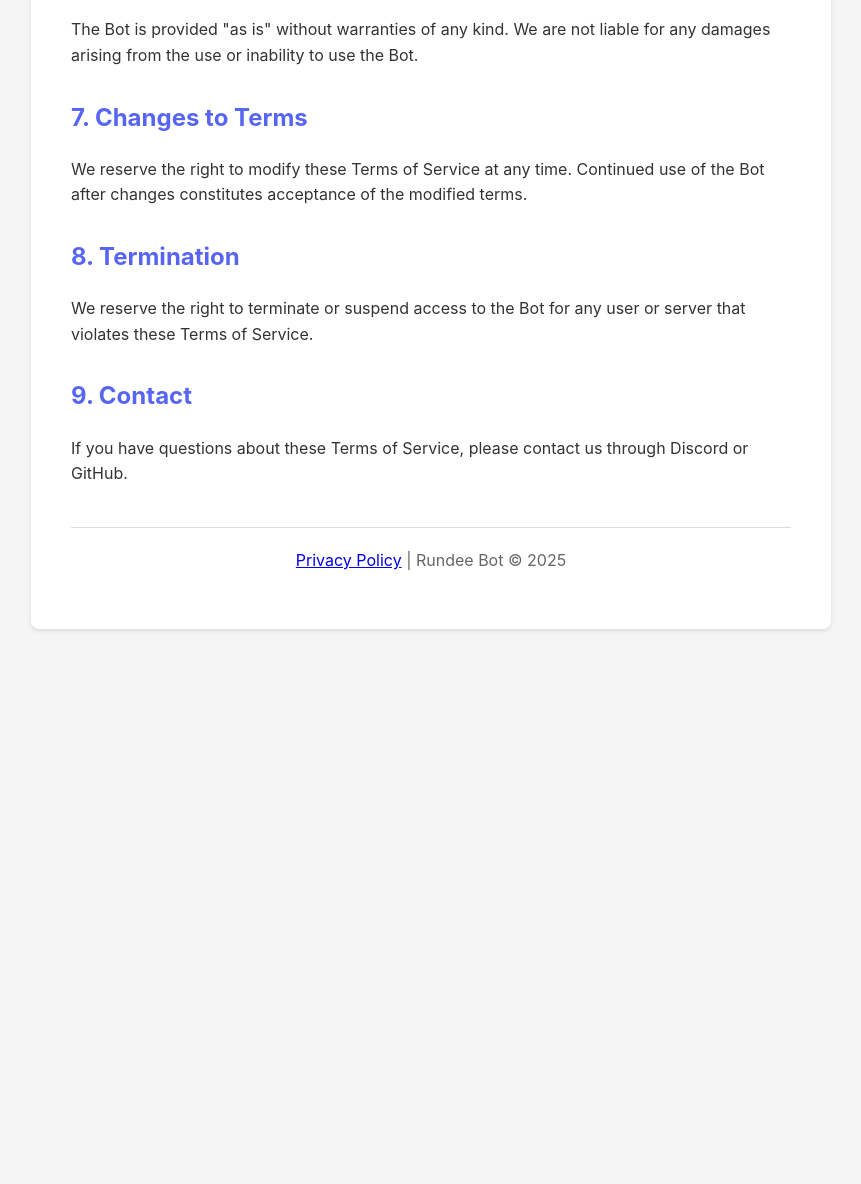
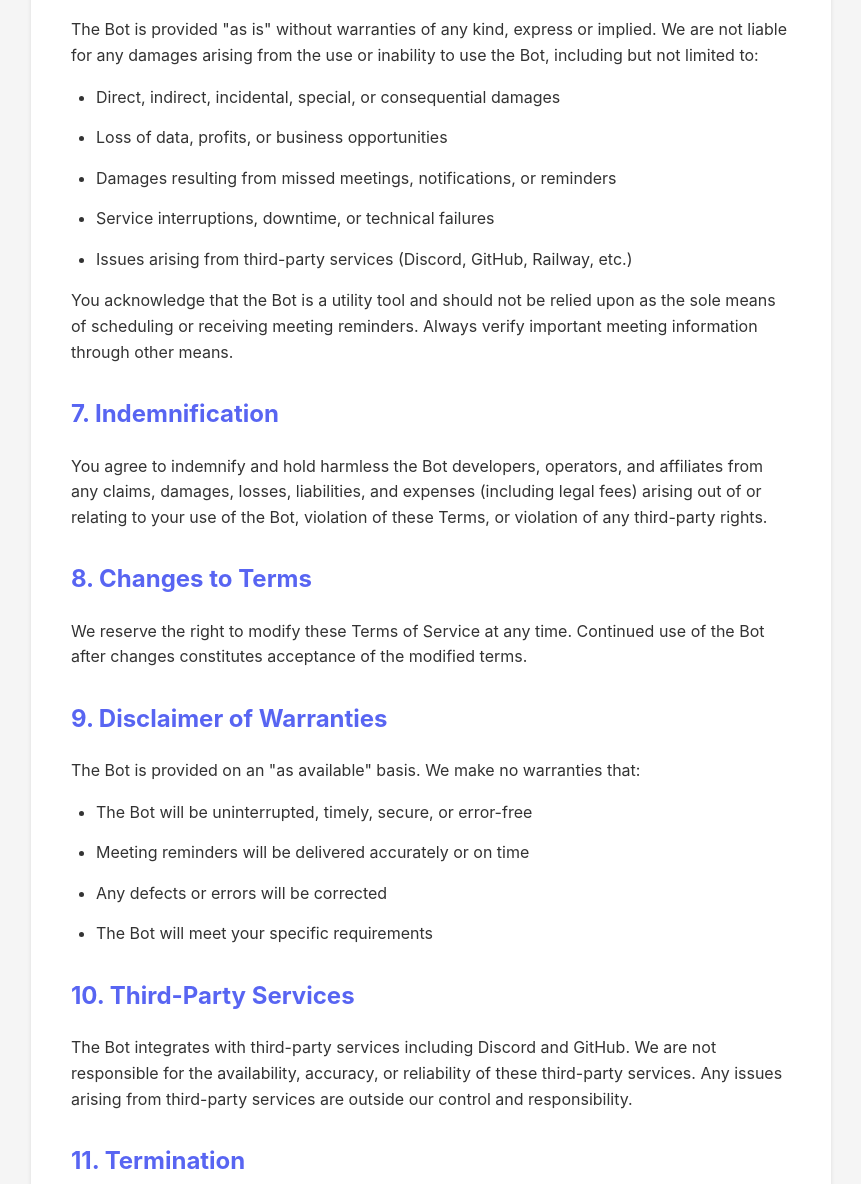
Before and after one commit to Rundee-Official/Rundee_RundeeBot, a website: page public/terms-of-service.html in a window 1280 px wide. Shown: the part 1401-2585 px from the top of the page, without its empty margins (209-1070 px from the left). Before the commit the page ends 2050 px from the top, so only its background shows below. Drawn offline with Linux system fonts and the light colour scheme.

Commit message:
Update terms-of-service.html

```diff
--- a/public/terms-of-service.html
+++ b/public/terms-of-service.html
@@ -81,15 +81,38 @@
         <p>For more details, please refer to our <a href="https://rundeerundeebot-production.up.railway.app/privacy-policy">Privacy Policy</a>.</p>
 
         <h2>6. Limitation of Liability</h2>
-        <p>The Bot is provided "as is" without warranties of any kind. We are not liable for any damages arising from the use or inability to use the Bot.</p>
+        <p>The Bot is provided "as is" without warranties of any kind, express or implied. We are not liable for any damages arising from the use or inability to use the Bot, including but not limited to:</p>
+        <ul>
+            <li>Direct, indirect, incidental, special, or consequential damages</li>
+            <li>Loss of data, profits, or business opportunities</li>
+            <li>Damages resulting from missed meetings, notifications, or reminders</li>
+            <li>Service interruptions, downtime, or technical failures</li>
+            <li>Issues arising from third-party services (Discord, GitHub, Railway, etc.)</li>
+        </ul>
+        <p>You acknowledge that the Bot is a utility tool and should not be relied upon as the sole means of scheduling or receiving meeting reminders. Always verify important meeting information through other means.</p>
 
-        <h2>7. Changes to Terms</h2>
+        <h2>7. Indemnification</h2>
+        <p>You agree to indemnify and hold harmless the Bot developers, operators, and affiliates from any claims, damages, losses, liabilities, and expenses (including legal fees) arising out of or relating to your use of the Bot, violation of these Terms, or violation of any third-party rights.</p>
+
+        <h2>8. Changes to Terms</h2>
         <p>We reserve the right to modify these Terms of Service at any time. Continued use of the Bot after changes constitutes acceptance of the modified terms.</p>
 
-        <h2>8. Termination</h2>
-        <p>We reserve the right to terminate or suspend access to the Bot for any user or server that violates these Terms of Service.</p>
+        <h2>9. Disclaimer of Warranties</h2>
+        <p>The Bot is provided on an "as available" basis. We make no warranties that:</p>
+        <ul>
+            <li>The Bot will be uninterrupted, timely, secure, or error-free</li>
+            <li>Meeting reminders will be delivered accurately or on time</li>
+            <li>Any defects or errors will be corrected</li>
+            <li>The Bot will meet your specific requirements</li>
+        </ul>
 
-        <h2>9. Contact</h2>
+        <h2>10. Third-Party Services</h2>
+        <p>The Bot integrates with third-party services including Discord and GitHub. We are not responsible for the availability, accuracy, or reliability of these third-party services. Any issues arising from third-party services are outside our control and responsibility.</p>
+
+        <h2>11. Termination</h2>
+        <p>We reserve the right to terminate or suspend access to the Bot for any user or server that violates these Terms of Service, at any time and without prior notice. Upon termination, your right to use the Bot will immediately cease.</p>
+
+        <h2>12. Contact</h2>
         <p>If you have questions about these Terms of Service, please contact us through Discord or GitHub.</p>
 
         <hr style="margin-top: 40px; border: none; border-top: 1px solid #ddd;">
```
